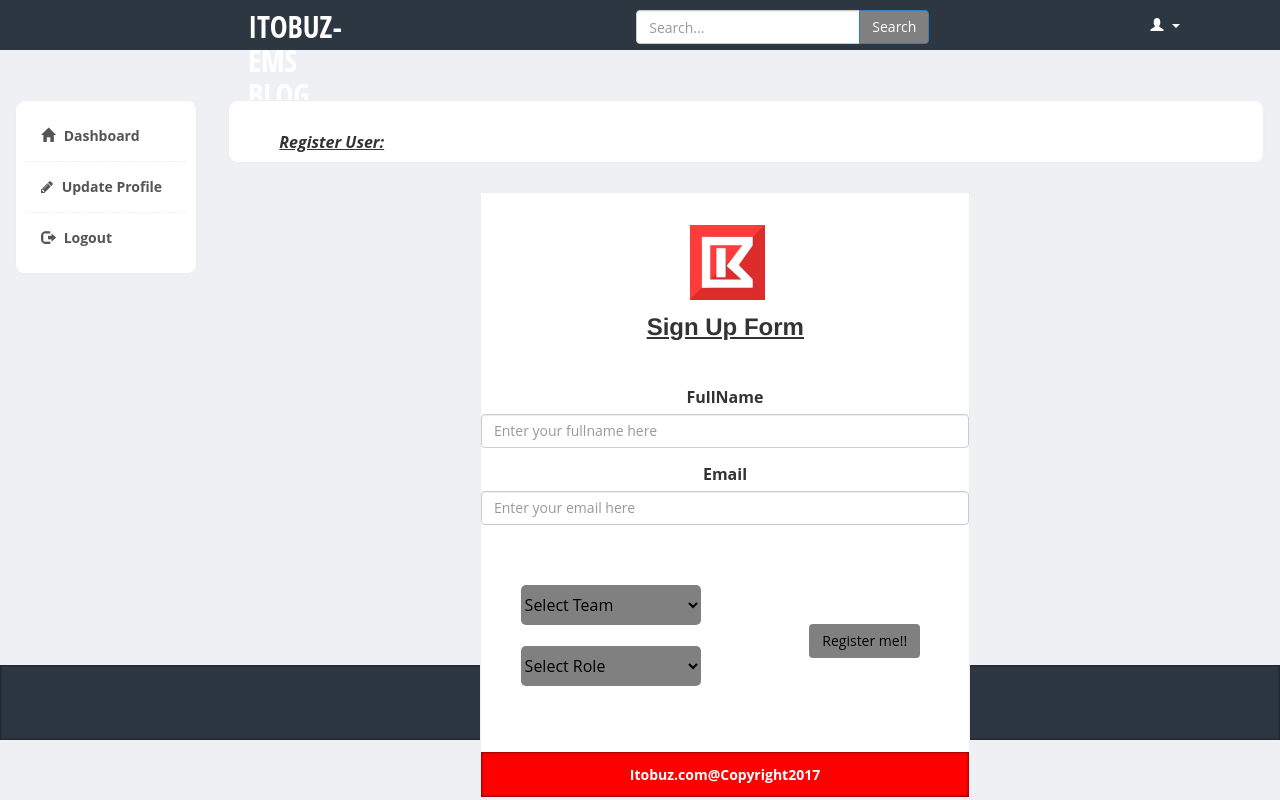
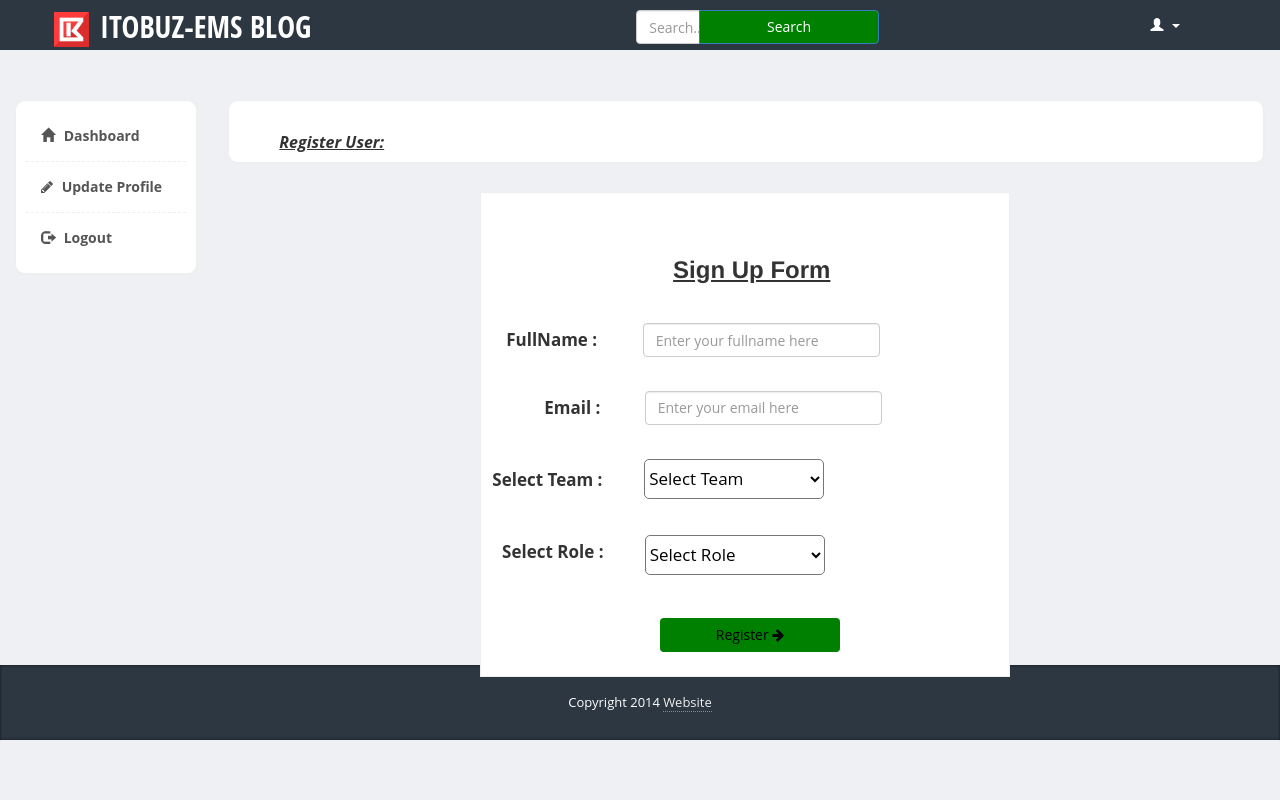
Before and after one commit to sheikhjahid/itobuz-EMS-repo, a CodeIgniter app: the page made by application/views/register.php in a window 1280 px wide. Run offline with CodeIgniter, Linux system fonts and the light colour scheme; data that the repository does not hold is empty.

Commit message:
The following files were updated and donet

```diff
--- a/application/views/layout/admin-user-menu.php
+++ b/application/views/layout/admin-user-menu.php
@@ -1,6 +1,6 @@
 <li class="submenu">
                          <a href="#">
-                            <i class="fa fa-user"></i> Team <span class="caret pull-right"></span>
+                            <i class="fa fa-users"></i> Team <span class="caret pull-right"></span>
                          </a>
                          <!-- Sub menu -->
                          <ul>
@@ -25,7 +25,7 @@
                       <!--Sub-menu-->
                       <!--Sub menu-->
                       <ul>
-                            <li><a href="<?php echo base_url('user/showUserData'); ?>"><i class="fa fa-list"></i> Show User </a></li>
+                            <li><a href="<?php echo base_url('user/showUserData'); ?>"><i class="fa fa-list"></i> Show Users </a></li>
 
                             <li><a href="<?php echo base_url('user/register'); ?>"><i class="fa fa-plus-circle"></i> Register User </a></li>
 
--- a/application/views/layout/top-bar.php
+++ b/application/views/layout/top-bar.php
@@ -1,6 +1,19 @@
+
+<style>
+
+.Brand
+{
+
+width:35px;
+position:absolute;
+top:23%;
+right:93%;
+}
+
+</style>
 <div class="col-md-5">
                 <div class="logo">
-                   <h1><a href="<?php echo base_url('user/dashboard'); ?>">ITOBUZ-EMS BLOG</a></h1>
+                   <h1><a class="navbar-brand" href="#"><img class="Brand" src="<?php echo base_url('/') ?>public/pics/itobuz.png"></a><a href="<?php echo base_url('user/dashboard'); ?>"> ITOBUZ-EMS BLOG</a></h1>
                 </div>
              </div>
              <div class="col-md-5">
--- a/application/views/register.php
+++ b/application/views/register.php
@@ -14,7 +14,6 @@
   <link href="<?php echo base_url('/'); ?>public/css/registration.css" rel="stylesheet">
 
 
-
   <!-- HTML5 Shim and Respond.js IE8 support of HTML5 elements and media queries -->
   <!-- WARNING: Respond.js doesn't work if you view the page via file:// -->
     <!--[if lt IE 9]>
@@ -23,20 +22,166 @@
     <![endif]-->
   </head>
   <style>
+  input[type=submit] {
+  background-color: #4CAF50;
+  color: white;
+  padding: 12px 20px;
+  border: none;
+  border-radius: 4px;
+  cursor: pointer;
+  float: right;
+}
 
-  .drop{
+    .wrapper{
+  text-align: left;
+}
 
-    background-color:grey;
-    border:none;
+
+
+.btn-default
+{
+  top: 85%;
+  left:75%;
+  position:absolute;
+
+}
+
+.form-top{
+
+text-align:center;
+position:absolute;
+top:2%;
+left:18%;
+right:9%;
+}
+  .fullname
+  {
+
+    position:absolute;
+    right:78%;
+    top:28%;
+  }
+  #form-fullname
+  {
+    position:absolute;
+    right:24.5%;
+    top:27%;
+    width:237px;
+  }
+
+  .email
+  {
+    position:absolute;
+    bottom:52%;
+    left:12%;
+  }
+  #form-email
+  {
+    position:absolute;
+    bottom:52%;
+    left:31%;
+    width:237px;
+  }
+
+  .drop1{
+
+    background-color:white;
     width:180px;
     height:40px;
     border-radius:5px;
     position:absolute;
-    right:55%;
+    right:35%;
+    bottom:17%;
+    top:55%;
 
   }
 
-  .logo
+.team
+  {
+
+    position:absolute;
+    bottom:37%;
+    right:77%;
+
+  }
+  .role
+  {
+    position:absolute;
+    left:4%;
+    bottom:22%;
+  }
+
+  .drop2
+  {
+    background-color:white;
+    border-radius:5px;
+    width:180px;
+    height:40px;
+    position:absolute;
+    left:31%;
+    bottom:21%;
+  }
+
+.btn{
+
+  width:180px;
+  right:32%;
+  bottom:5%;
+  position:absolute;
+  background-color:green;
+}
+
+
+.col-sm-5{
+font-size:17px;
+background-color: white;
+text-align:center;
+position:absolute;
+right:60%;
+left:25%;
+top:98%;
+width:530px;
+
+border:1px groove;
+padding-right:0px;
+padding-top:0px;
+padding-top:0px;
+padding-left:0px;
+padding-bottom:0px;
+}
+
+
+.drop{
+
+  background-color:grey;
+  border:none;
+  width:180px;
+  height:40px;
+  border-radius:5px;
+  position:absolute;
+  right:55%;
+
+}
+
+
+
+p.groove
+{
+  border-style:groove;
+}
+
+.btn-group
+{
+
+text-align:center;
+position:absolute;
+bottom:23%;
+right:29%;
+left:-201%;
+
+}
+
+  .symbol
   {
 
     width:75px;
@@ -44,18 +189,20 @@
     right:45%;
 
   }
+
   .sign
   {
     position:absolute;
     right:34%;
+    top:47%;
   }
   .foot
   {
     background-color:red;
   }
 
+  </style>
 
-</style>
 <body>
   <div class="header">
    <div class="container">
@@ -91,7 +238,7 @@
          <div class="form-top">
           <div class="form-top-left">
 
-            <h1><center><img src="<?php echo base_url('/') ?>public/pics/itobuz.png" class="logo"></center></h1>
+
           </br>
           </br>
           </br>
@@ -111,18 +258,18 @@
           </br>
             <div class="form-group">
              <!--  <label class="sr-only" for="form-full-name">Full Name</label> -->
-              <label class="fullname">FullName </label> <input type="text" name="fullname" placeholder="Enter your fullname here" class="form-fullname form-control" id="form-fullname">
+              <label class="fullname">FullName : </label> <input type="text" name="fullname" placeholder="Enter your fullname here" class="form-fullname form-control" id="form-fullname">
             </div>
             <div class="form-group">
-
-              <label class="email">Email</label> <input type="text" name="email" placeholder="Enter your email here" class="form-email form-control" id="form-email">
+              </br>
+              <label class="email">Email : </label> <input type="text" name="email" placeholder="Enter your email here" class="form-email form-control" id="form-email">
             </div>
           </br>
         </br>
 
         <div class="form-group">
-          <select name="team_id" class="drop">
-            <option value="0">Select Team</option>
+          <label class="team">Select Team : </label><select name="team_id" class="drop1">
+          <option value="0">Select Team</option>
             <?php foreach($team_list as $t){ ?>
             <option value="<?php echo $t->id; ?>">
               <?php echo ucwords($t->name); ?>
@@ -137,7 +284,7 @@
     </br>
 
     <div class="form-group">
-      <select name="role_id" class="drop">
+      <label class="role">Select Role : </label><select name="role_id" class="drop2">
         <option value="0">Select Role</option>
         <?php foreach($role_list as $r){ ?>
         <option value="<?php echo $r->id; ?>">
@@ -149,9 +296,9 @@
 
     </div>
 
-
-    <button type="submit" class="btn">Register me!!</button>
-
+    <div>
+    <button type="submit" class="btn"> Register <i class="fa fa-arrow-right" aria-hidden="true"> </i></button>
+  </div>
 
 
   </br>
@@ -159,7 +306,7 @@
 <!-- <?php  //echo $password; ?> -->
 </br>
 </br>
-<footer class="foot"><b> Itobuz.com@Copyright2017 </b></footer>
+
 </form>
 </div>
 </div>
--- a/public/css/registration.css
+++ b/public/css/registration.css
@@ -31,24 +31,101 @@
 left:18%;
 right:9%;
 }
+  .fullname
+  {
+
+    position:absolute;
+    right:78%;
+    top:28%;
+  }
+  #form-fullname
+  {
+    position:absolute;
+    right:24.5%;
+    top:27%;
+    width:237px;
+  }
+
+  .email
+  {
+    position:absolute;
+    bottom:52%;
+    left:12%;
+  }
+  #form-email
+  {
+    position:absolute;
+    bottom:52%;
+    left:31%;
+    width:237px;
+  }
+
+  .drop1{
+
+    background-color:white;
+    width:180px;
+    height:40px;
+    border-radius:5px;
+    position:absolute;
+    right:35%;
+    bottom:17%;
+    top:55%;
+
+  }
+
+.team
+  {
+
+    position:absolute;
+    bottom:37%;
+    right:77%;
+
+  }
+  .role
+  {
+    position:absolute;
+    left:4%;
+    bottom:22%;
+  }
+
+  .drop2
+  {
+    background-color:white;
+    border-radius:5px;
+    width:180px;
+    height:40px;
+    position:absolute;
+    left:31%;
+    bottom:21%;
+  }
+
+.btn{
+
+  right:38%;
+  bottom:5%;
+  position:absolute;
+  background-color:green;
+}
+
 
 .col-sm-5{
-
+font-size:17px;
 background-color: white;
 text-align:center;
 position:absolute;
 right:60%;
 left:25%;
 top:98%;
-width:490px;
+width:530px;
+
 border:1px groove;
 padding-right:0px;
 padding-top:0px;
 padding-top:0px;
 padding-left:0px;
 padding-bottom:0px;
+}
 
-}
 
 .drop{
 
@@ -63,12 +140,6 @@
 }
 
 
-.btn{
-  right:10%;
-  bottom: 23%;
-  position:absolute;
-  background-color:grey;
-}
 
 p.groove
 {
@@ -86,4 +157,24 @@
 
 }
 
+  .symbol
+  {
+
+    width:75px;
+    position:absolute;
+    right:45%;
+
+  }
+
+  .sign
+  {
+    position:absolute;
+    right:34%;
+    top:47%;
+  }
+  .foot
+  {
+    background-color:red;
+  }
+
   </style>
```
Also changed, not shown: application/views/viewUser.php (+12 -0 lines), public/css/reg.css (added, +110 -0 lines).
